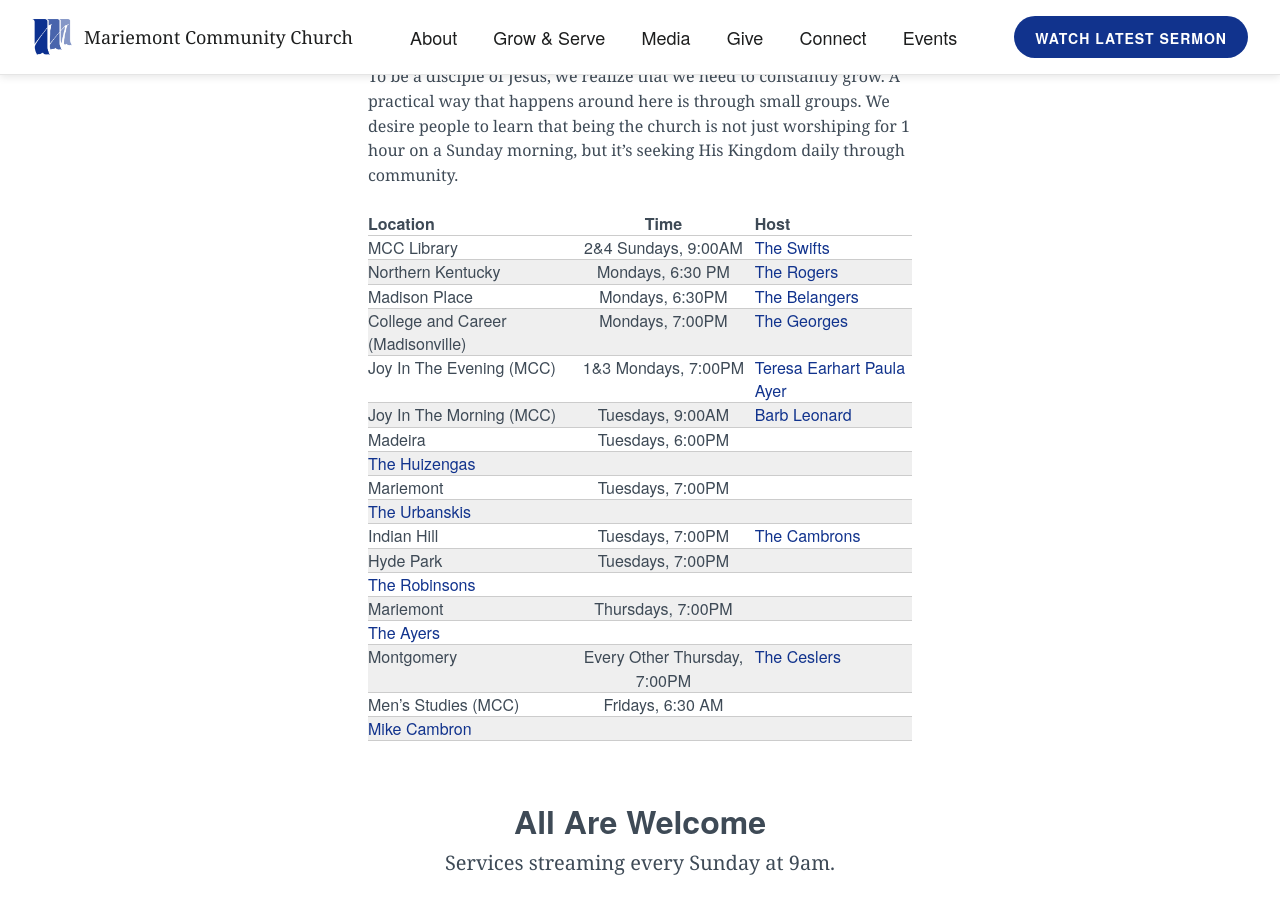
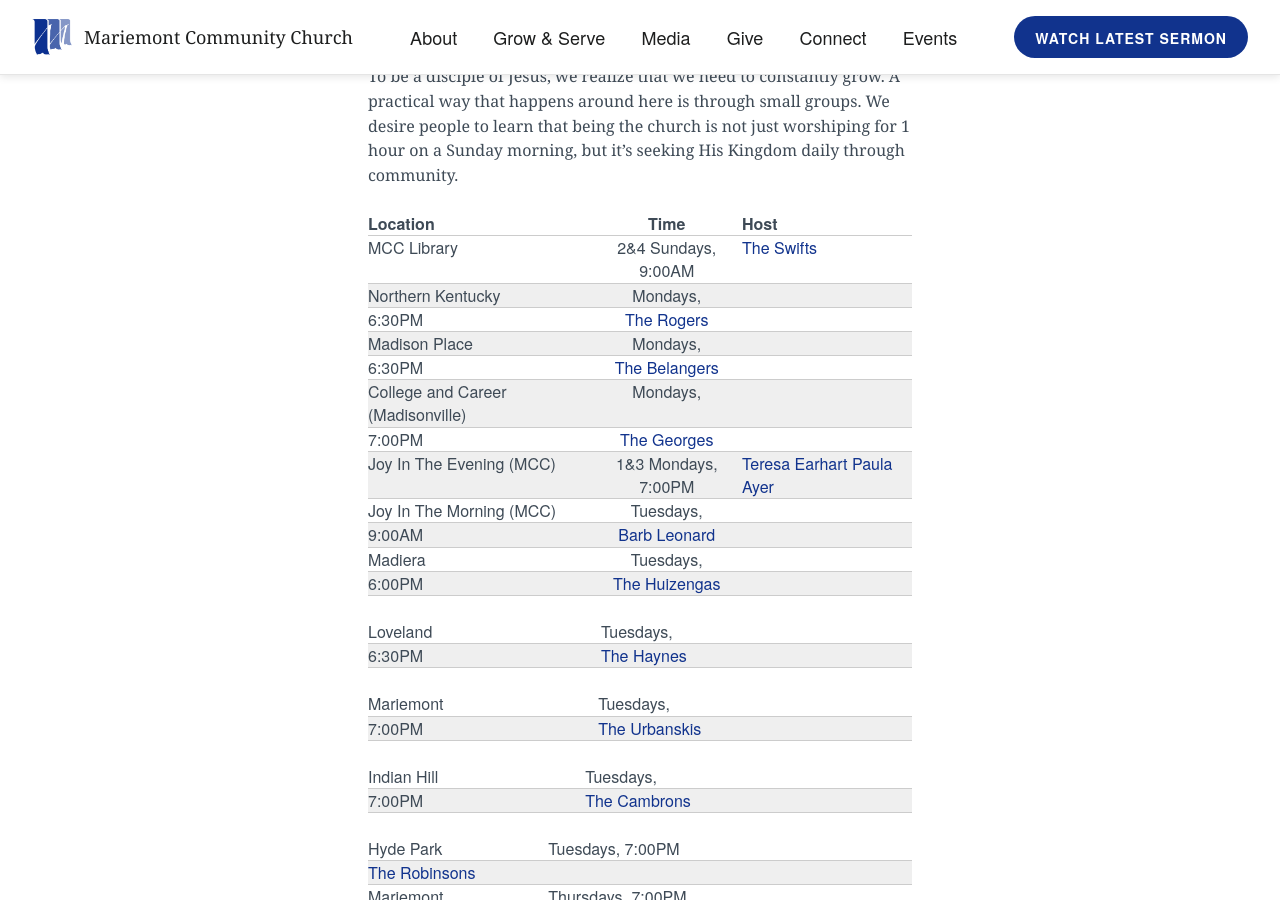
Before and after one commit to lukemoderwell/mariemont, a Jekyll site: the page built from small-groups.md, in a window 1280 px wide and 900 px high, scrolled down 832 px. Built offline with Jekyll 4.4.1, drawn with Linux system fonts in a browser that asks for light colours; nearby versions of some CDN libraries; grey boxes are pictures that could not be loaded.

Commit message:
Updated Small Groups

```diff
--- a/small-groups.md
+++ b/small-groups.md
@@ -15,16 +15,27 @@
 | Location                     | Time                 | Host                                              |
 | ---------------------------  | :--------------------: | --------------------------------------------------|
 | MCC Library                  | 2&4 Sundays, 9:00AM    | [The Swifts](mailto:zekeswift@gmail.com)      |
-| Northern Kentucky               | Mondays, 6:30 PM    | [The Rogers](mailto:aaronrgrs7@gmail.com)     |
-| Madison Place                   | Mondays, 6:30PM     | [The Belangers](mailto:chefbelanger@hotmail.com) |
-| College and Career (Madisonville)| Mondays, 7:00PM    | [The Georges](mailto:georgem3@mail.uc.edu)     |
+| Northern Kentucky               | Mondays,
+6:30PM    | [The Rogers](mailto:aaronrgrs7@gmail.com)     |
+| Madison Place                   | Mondays,
+ 6:30PM     | [The Belangers](mailto:chefbelanger@hotmail.com) |
+| College and Career (Madisonville)| Mondays,
+7:00PM    | [The Georges](mailto:georgem3@mail.uc.edu)     |
 | Joy In The Evening (MCC)     |1&3 Mondays, 7:00PM    | [Teresa Earhart](mailto:ttearhart@gmail.com) [Paula Ayer](mailto:ayerpaula@gmail.com) |
-| Joy In The Morning (MCC)     |Tuesdays, 9:00AM   | [Barb Leonard](mailto:tfleo@cinci.rr.com)  |
-| Madeira                      | Tuesdays, 6:00PM
-|[The Huizengas](mailto:huizenb@gmail.com)       |
-| Mariemont                    | Tuesdays, 7:00PM
-|[The Urbanskis](mailto:urbanskirob@yahoo.com)    |
-| Indian Hill                  | Tuesdays, 7:00PM       |[The Cambrons](mailto:mikecambron43@gmail.com)  |
+| Joy In The Morning (MCC)     |Tuesdays,
+9:00AM   | [Barb Leonard](mailto:tfleo@cinci.rr.com)  |
+| Madiera                   | Tuesdays,
+6:00PM     | [The Huizengas](mailto:huizenb@gmail.com)      |
+
+| Loveland                  | Tuesdays,
+ 6:30PM     | [The Haynes](mailto:haynes.joel@gmail.com) |
+
+| Mariemont                  | Tuesdays,
+7:00PM     | [The Urbanskis](mailto:urbanskirob@yahoo.com) |
+
+| Indian Hill                  | Tuesdays,
+7:00PM     | [The Cambrons](mailto:mikecambron43@gmail.com) |
+
 | Hyde Park                    | Tuesdays, 7:00PM
 |[The Robinsons](mailto:burr.robinson@gmail.com)  |
 | Mariemont                    | Thursdays, 7:00PM
```
